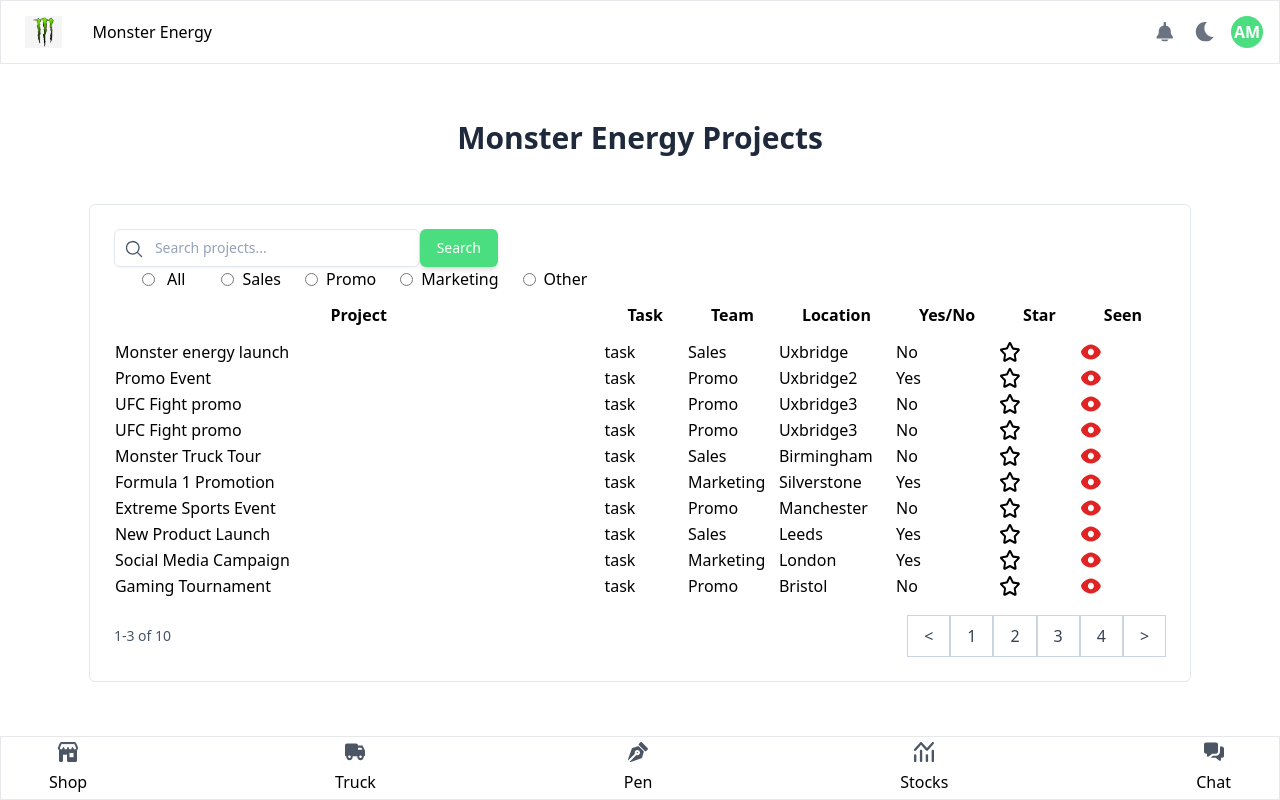
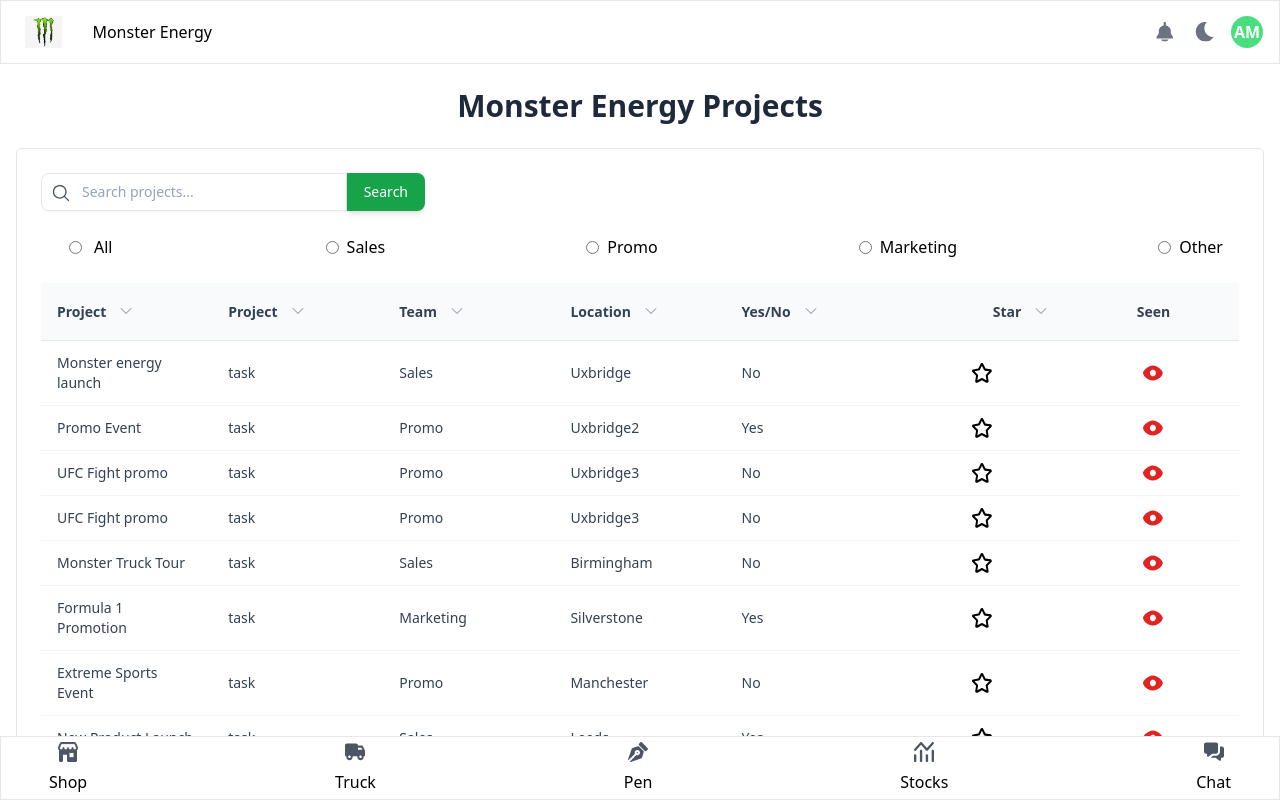
Before and after one commit to Abdu11ahi/monster-task, an Angular app: page / in a window 1280 px wide. Built offline with nearby package versions, Linux system fonts and the light colour scheme.

Commit message:
Table styling complete

```diff
--- a/src/app/dashboard/dashboard.component.html
+++ b/src/app/dashboard/dashboard.component.html
@@ -76,16 +76,15 @@
       </div>
     </div>
   </header>
-
-  <main
-    class="flex-1 bg-white overflow-auto flex flex-col items-center gap-6 px-6 py-8"
-  >
+  <div class="flex-shrink-0">
     <h1 class="text-center text-3xl font-bold text-slate-800 py-6">
       Monster Energy Projects
     </h1>
+  </div>
+  <div class="flex-1 bg-white flex flex-col w-full px-4 overflow-auto">
     <!-- table-->
-    <div class="border border-slate-200 rounded-md p-6">
-      <table class="table-auto">
+    <div class="border border-slate-200 rounded-md p-6 flex flex-col">
+      <!-- search-->
       <div class="w-full max-w-sm min-w-[200px]">
         <div class="relative flex items-center">
           <svg
@@ -101,112 +100,285 @@
           </svg>
 
           <input
-              class="w-full bg-transparent placeholder:text-slate-400 text-slate-700 text-sm border border-slate-200 rounded-md pl-10 py-2 transition duration-300 ease focus:outline-none focus:border-slate-400 hover:border-slate-300 shadow-sm focus:shadow"
+            class="w-full bg-transparent placeholder:text-slate-400 text-slate-700 text-sm border border-slate-200 rounded-l-lg pl-10 py-2 transition duration-300 ease focus:outline-none focus:border-slate-400 hover:border-slate-300 shadow-sm focus:shadow"
             placeholder="Search projects..."
           />
 
           <button
-              class="rounded-md bg-green-400 py-2 px-4 border border-transparent text-center text-sm text-white transition-all shadow-md hover:shadow-lg focus:bg-slate-700 focus:shadow-none active:bg-slate-700 hover:bg-slate-700 active:shadow-none disabled:pointer-events-none disabled:opacity-50 disabled:shadow-none"
+            class="rounded-r-lg bg-green-600 py-2 px-4 border border-transparent text-center text-sm text-white transition-all shadow-md hover:shadow-lg focus:bg-slate-700 focus:shadow-none active:bg-slate-700 hover:bg-slate-700 active:shadow-none disabled:pointer-events-none disabled:opacity-50 disabled:shadow-none"
             type="button"
           >
             Search
           </button>
         </div>
       </div>
-        <div>
+      <div class="py-6">
         <!-- radio buttons-->
         <div class="flex items-center justify-between px-4 gap-6">
-            <label class="flex items-center gap-3 px-3">
+          <label class="flex items-center gap-3 px-3 accent-green-600">
             <input type="radio" name="filter" value="all" />
             All
           </label>
 
-            <label class="flex items-center gap-2">
+          <label class="flex items-center gap-2 accent-green-600">
             <input type="radio" name="filter" value="sales" />
             Sales
           </label>
 
-            <label class="flex items-center gap-2">
+          <label class="flex items-center gap-2 accent-green-600">
             <input type="radio" name="filter" value="promo" />
             Promo
           </label>
 
-            <label class="flex items-center gap-2">
+          <label class="flex items-center gap-2 accent-green-600">
             <input type="radio" name="filter" value="marketing" />
             Marketing
           </label>
 
-            <label class="flex items-center gap-2">
+          <label class="flex items-center gap-2 accent-green-600">
             <input type="radio" name="filter" value="other" />
             Other
           </label>
         </div>
       </div>
-        <thead></thead>
-        <tr>
-          <th class="px-6 py-3">Project</th>
-          <th class="px-6 py-3">Task</th>
-          <th class="px-6 py-3">Team</th>
-          <th class="px-6 py-3">Location</th>
-          <th class="px-6 py-3">Yes/No</th>
-          <th class="px-6 py-3">Star</th>
-          <th class="px-6 py-3">Seen</th>
+      <div class="flex-1 overflow-auto">
+        <table class="w-full h-full table-fixed border-collapse">
+          <thead>
+            <tr class="border-b border-slate-200 bg-slate-50">
+              <th
+                class="w-[12%] px-4 py-3 text-left text-sm font-semibold text-slate-700"
+              >
+                <div class="flex items-center gap-1">
+                  <span> Project </span>
+                  <div class="">
+                    <button
+                      class="bg-transparent p-1 text-slate-400 hover:text-slate-700"
+                    >
+                      <svg
+                        xmlns="http://www.w3.org/2000/svg"
+                        viewBox="0 0 24 24"
+                        fill="currentColor"
+                        class="size-6 rounded p-1 text-slate-400 hover:bg-slate-200 hover:text-slate-700"
+                      >
+                        <path
+                          fill-rule="evenodd"
+                          d="M12.53 16.28a.75.75 0 0 1-1.06 0l-7.5-7.5a.75.75 0 0 1 1.06-1.06L12 14.69l6.97-6.97a.75.75 0 1 1 1.06 1.06l-7.5 7.5Z"
+                          clip-rule="evenodd"
+                        />
+                      </svg>
+                    </button>
+                  </div>
+                </div>
+              </th>
+              <th
+                class="w-[12%] px-4 py-3 text-left text-sm font-semibold text-slate-700"
+              >
+                <div class="flex items-center gap-1">
+                  <span> Project </span>
+                  <div class="">
+                    <button
+                      class="bg-transparent p-1 text-slate-400 hover:text-slate-700"
+                    >
+                      <svg
+                        xmlns="http://www.w3.org/2000/svg"
+                        viewBox="0 0 24 24"
+                        fill="currentColor"
+                        class="size-6 rounded p-1 text-slate-400 hover:bg-slate-200 hover:text-slate-700"
+                      >
+                        <path
+                          fill-rule="evenodd"
+                          d="M12.53 16.28a.75.75 0 0 1-1.06 0l-7.5-7.5a.75.75 0 0 1 1.06-1.06L12 14.69l6.97-6.97a.75.75 0 1 1 1.06 1.06l-7.5 7.5Z"
+                          clip-rule="evenodd"
+                        />
+                      </svg>
+                    </button>
+                  </div>
+                </div>
+              </th>
+              <th
+                class="w-[12%] px-4 py-3 text-left text-sm font-semibold text-slate-700"
+              >
+                <div class="flex items-center gap-1">
+                  <span> Team </span>
+                  <div class="">
+                    <button
+                      class="bg-transparent p-1 text-slate-400 hover:text-slate-700"
+                    >
+                      <svg
+                        xmlns="http://www.w3.org/2000/svg"
+                        viewBox="0 0 24 24"
+                        fill="currentColor"
+                        class="size-6 rounded p-1 text-slate-400 hover:bg-slate-200 hover:text-slate-700"
+                      >
+                        <path
+                          fill-rule="evenodd"
+                          d="M12.53 16.28a.75.75 0 0 1-1.06 0l-7.5-7.5a.75.75 0 0 1 1.06-1.06L12 14.69l6.97-6.97a.75.75 0 1 1 1.06 1.06l-7.5 7.5Z"
+                          clip-rule="evenodd"
+                        />
+                      </svg>
+                    </button>
+                  </div>
+                </div>
+              </th>
+              <th
+                class="w-[12%] px-4 py-3 text-left text-sm font-semibold text-slate-700"
+              >
+                <div class="flex items-center gap-1">
+                  <span> Location </span>
+                  <div class="">
+                    <button
+                      class="bg-transparent p-1 text-slate-400 hover:text-slate-700"
+                    >
+                      <svg
+                        xmlns="http://www.w3.org/2000/svg"
+                        viewBox="0 0 24 24"
+                        fill="currentColor"
+                        class="size-6 rounded p-1 text-slate-400 hover:bg-slate-200 hover:text-slate-700"
+                      >
+                        <path
+                          fill-rule="evenodd"
+                          d="M12.53 16.28a.75.75 0 0 1-1.06 0l-7.5-7.5a.75.75 0 0 1 1.06-1.06L12 14.69l6.97-6.97a.75.75 0 1 1 1.06 1.06l-7.5 7.5Z"
+                          clip-rule="evenodd"
+                        />
+                      </svg>
+                    </button>
+                  </div>
+                </div>
+              </th>
+              <th
+                class="w-[12%] px-4 py-3 text-left text-sm font-semibold text-slate-700"
+              >
+                <div class="flex items-center gap-1">
+                  <span> Yes/No </span>
+                  <div class="">
+                    <button
+                      class="bg-transparent p-1 text-slate-400 hover:text-slate-700"
+                    >
+                      <svg
+                        xmlns="http://www.w3.org/2000/svg"
+                        viewBox="0 0 24 24"
+                        fill="currentColor"
+                        class="size-6 rounded p-1 text-slate-400 hover:bg-slate-200 hover:text-slate-700"
+                      >
+                        <path
+                          fill-rule="evenodd"
+                          d="M12.53 16.28a.75.75 0 0 1-1.06 0l-7.5-7.5a.75.75 0 0 1 1.06-1.06L12 14.69l6.97-6.97a.75.75 0 1 1 1.06 1.06l-7.5 7.5Z"
+                          clip-rule="evenodd"
+                        />
+                      </svg>
+                    </button>
+                  </div>
+                </div>
+              </th>
+
+              <th
+                class="w-[12%] px-24 py-3 text-center text-sm font-semibold text-slate-700"
+              >
+                <div class="flex items-center gap-1">
+                  <span> Star </span>
+                  <div class="">
+                    <button
+                      class="bg-transparent p-1 text-slate-400 hover:text-slate-700"
+                    >
+                      <svg
+                        xmlns="http://www.w3.org/2000/svg"
+                        viewBox="0 0 24 24"
+                        fill="currentColor"
+                        class="size-6 rounded p-1 text-slate-400 hover:bg-slate-200 hover:text-slate-700"
+                      >
+                        <path
+                          fill-rule="evenodd"
+                          d="M12.53 16.28a.75.75 0 0 1-1.06 0l-7.5-7.5a.75.75 0 0 1 1.06-1.06L12 14.69l6.97-6.97a.75.75 0 1 1 1.06 1.06l-7.5 7.5Z"
+                          clip-rule="evenodd"
+                        />
+                      </svg>
+                    </button>
+                  </div>
+                </div>
+              </th>
+              <th
+                class="w-[12%] px-4 py-3 text-center text-sm font-semibold text-slate-700"
+              >
+                Seen
+              </th>
             </tr>
+          </thead>
 
-        <tbody>
-          <tr *ngFor="let row of table">
-            <td>{{ row.project }}</td>
-            <td>{{ row.task }}</td>
-            <td>{{ row.team }}</td>
-            <td>{{ row.location }}</td>
-            <td>{{ row.yesNo }}</td>
-            <td>
-              <img class="h-5 w-5" src="assets/star-outline.svg" alt="Star" />
+          <tbody class="divide-y divide-slate-100">
+            <tr *ngFor="let row of table" class="hover:bg-slate-50">
+              <td class="px-4 py-3 text-left text-sm text-slate-700 max-h-24">
+                {{ row.project }}
               </td>
-            <td>
-              <img class="h-5 w-5" src="assets/vector.svg" alt="vector" />
+              <td class="px-4 py-3 text-left text-sm text-slate-700 max-h-24">
+                {{ row.task }}
+              </td>
+              <td class="px-4 py-3 text-left text-sm text-slate-700 max-h-24">
+                {{ row.team }}
+              </td>
+              <td class="px-4 py-3 text-left text-sm text-slate-700 max-h-24">
+                {{ row.location }}
+              </td>
+              <td class="px-4 py-3 text-left text-sm text-slate-700 max-h-24">
+                {{ row.yesNo }}
+              </td>
+              <td class="px-4 py-3 text-center">
+                <img
+                  class="h-5 w-5 mx-auto"
+                  src="assets/star-outline.svg"
+                  alt="Star"
+                />
+              </td>
+              <td class="px-4 py-3 text-center">
+                <img
+                  class="h-5 w-5 mx-auto"
+                  src="assets/vector.svg"
+                  alt="vector"
+                />
               </td>
             </tr>
           </tbody>
         </table>
+      </div>
+
+      <!--Pagination-->
       <div class="flex items-center justify-between mt-4">
         <div class="text-sm text-slate-600">1-3 of 10</div>
 
         <div class="flex">
           <button
-            class="bg-white border border-slate-300 text-gray-700 py-2 px-4"
+            class="bg-white border border-slate-300 text-gray-700 py-2 px-4 hover:bg-green-300"
           >
             <
           </button>
           <button
-            class="bg-white border border-slate-300 text-gray-700 py-2 px-4"
+            class="bg-white border border-slate-300 text-gray-700 py-2 px-4 hover:bg-green-300"
           >
             1
           </button>
           <button
-            class="bg-white border border-slate-300 text-gray-700 py-2 px-4"
+            class="bg-white border border-slate-300 text-gray-700 py-2 px-4 hover:bg-green-300"
           >
             2
           </button>
           <button
-            class="bg-white border border-slate-300 text-gray-700 py-2 px-4"
+            class="bg-white border border-slate-300 text-gray-700 py-2 px-4 hover:bg-green-300"
           >
             3
           </button>
           <button
-            class="bg-white border border-slate-300 text-gray-700 py-2 px-4"
+            class="bg-white border border-slate-300 text-gray-700 py-2 px-4 hover:bg-green-300"
           >
             4
           </button>
           <button
-            class="bg-white border border-slate-300 text-gray-700 py-2 px-4"
+            class="bg-white border border-slate-300 text-gray-700 py-2 px-4 hover:bg-green-300"
           >
             >
           </button>
         </div>
       </div>
     </div>
-  </main>
+  </div>
 
   <!-- footer: -->
   <footer class="h-16 flex items-center justify-between px-12 bg-white border">
```
Lines whose indentation alone changed are shown as unchanged.
